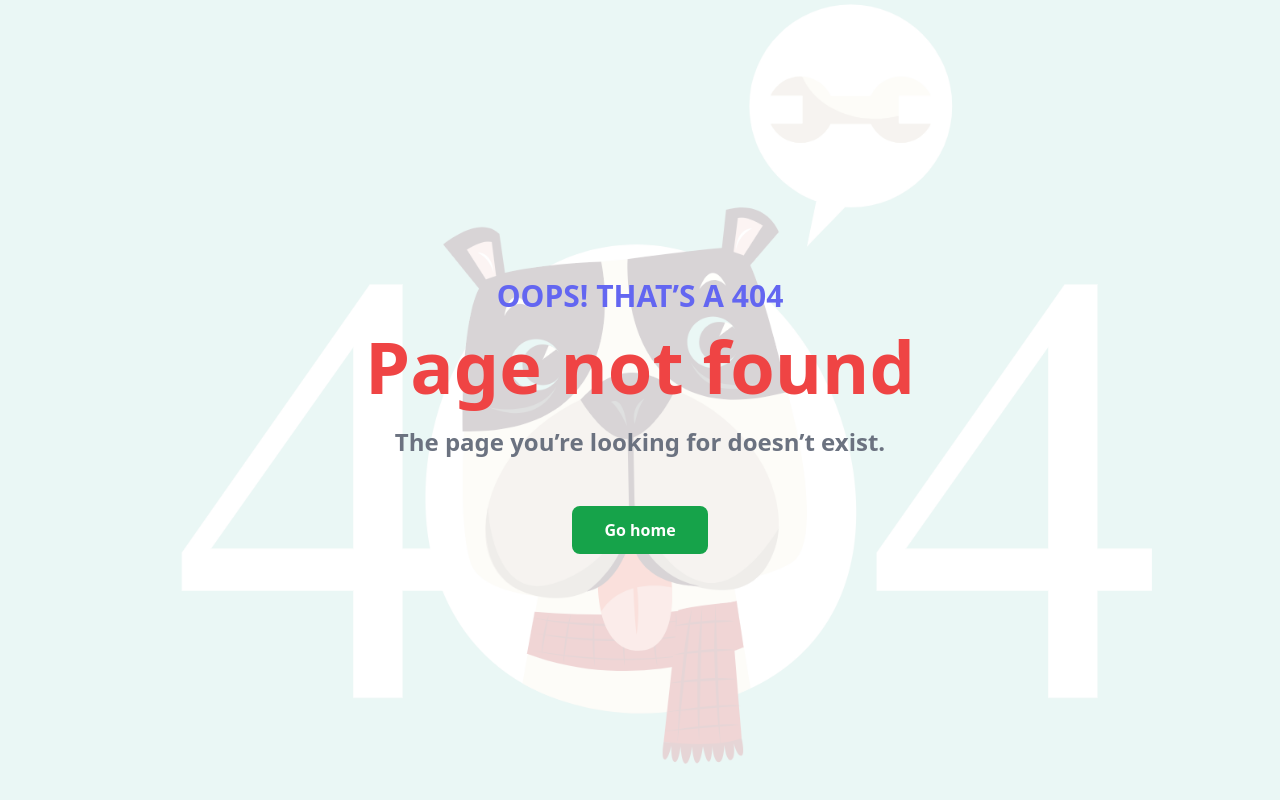
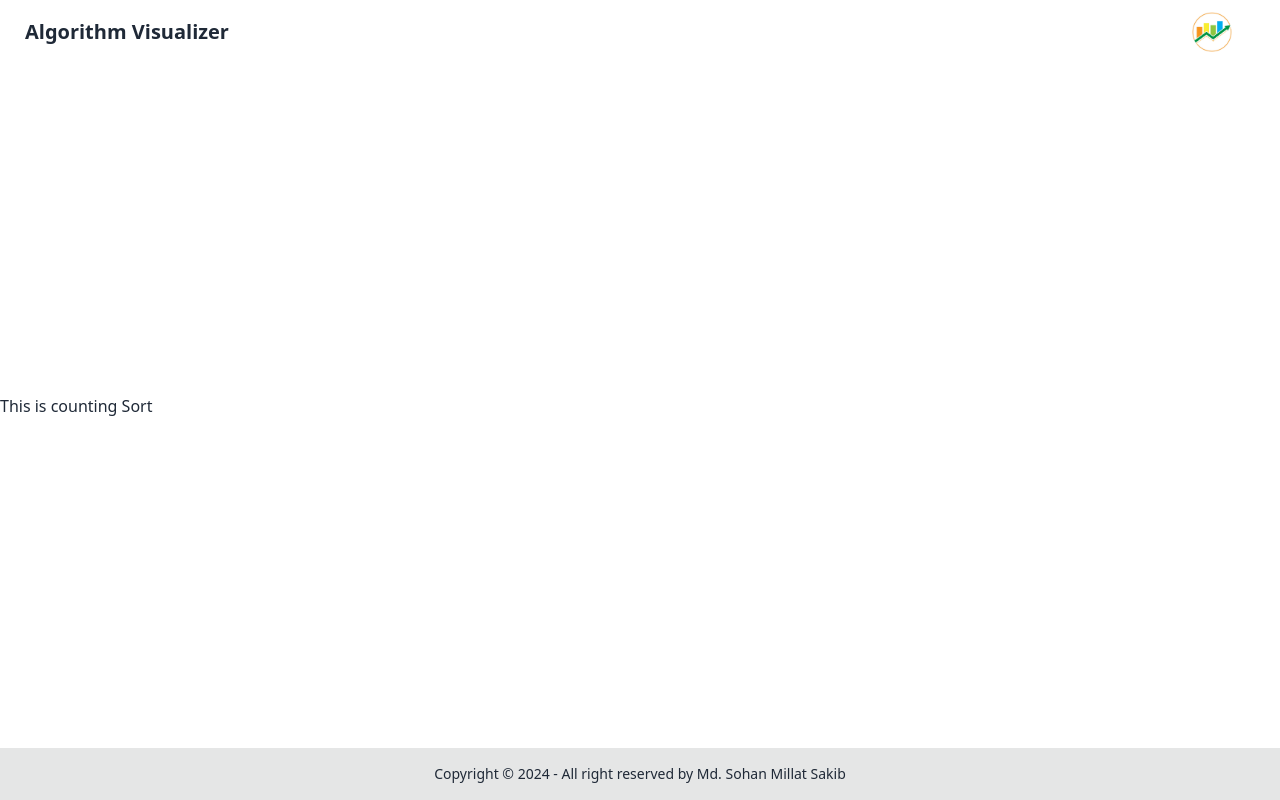
Before and after one commit to MillatSakib/Algorithm-Visualizer-with-React, a React (Vite) app: page /sort/countingsort in a window 1280 px wide. Before the commit this address had no page. Built offline with nearby package versions, Linux system fonts and the light colour scheme.

Commit message:
counting sort add

```diff
--- /dev/null
+++ b/src/Sort/CountingSort/CountingSort.jsx
@@ -0,0 +1,7 @@
+import React from "react";
+
+const CountingSort = () => {
+  return <div>This is counting Sort</div>;
+};
+
+export default CountingSort;
--- a/src/main.jsx
+++ b/src/main.jsx
@@ -9,6 +9,7 @@ import Search from "./Search/Search.jsx";
 import Sort from "./Sort/Sort.jsx";
 import BubbleSort from "./Sort/BubleSort/BubbleSort.jsx";
 import SelectionSort from "./Sort/SelectionSort/SelectionSort.jsx";
+import CountingSort from "./Sort/CountingSort/CountingSort.jsx";
 
 const router = createBrowserRouter([
   {
@@ -36,6 +37,10 @@ const router = createBrowserRouter([
         path: "/sort/selectionsort",
         element: <SelectionSort />,
       },
+      {
+        path: "/sort/countingsort",
+        element: <CountingSort />,
+      },
     ],
   },
 ]);
```
